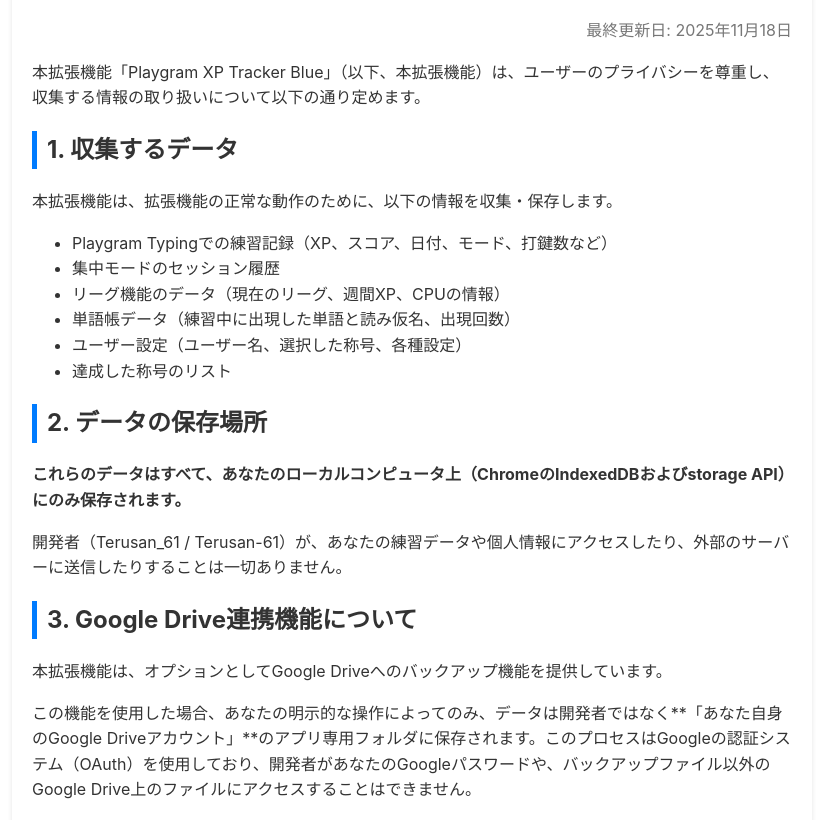
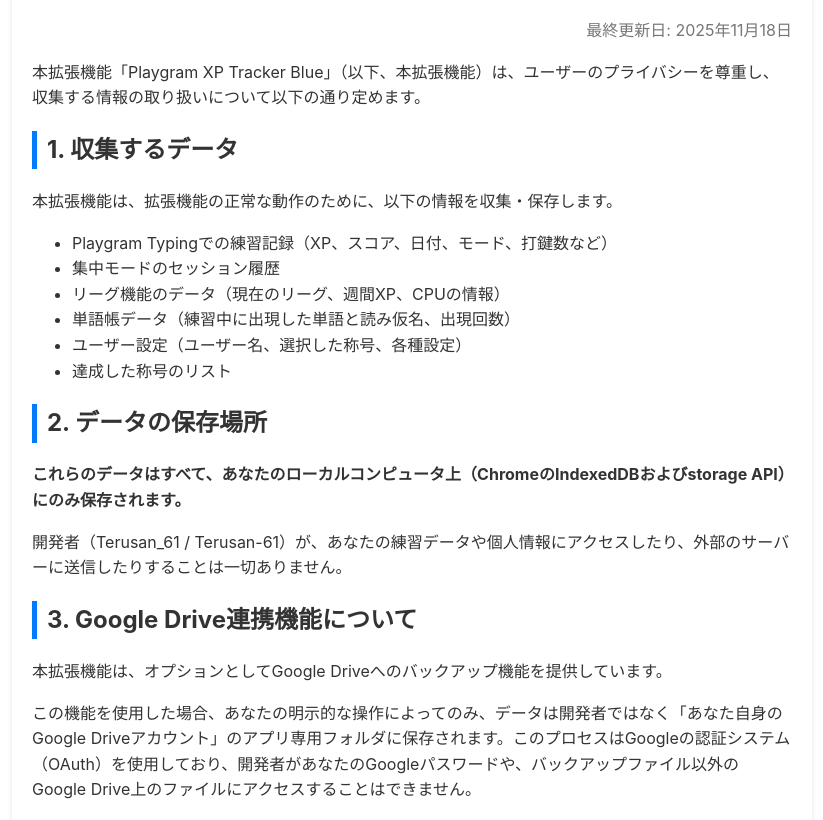
Before and after one commit to Terusan-61/playgram-tracker-privacy, a plain HTML site: page index.html in a window 1280 px wide. Shown: the part 128-948 px from the top of the page, without its empty margins (228-1051 px from the left). Drawn offline with Linux system fonts and the light colour scheme.

Commit message:
Update index.html

```diff
--- a/index.html
+++ b/index.html
@@ -36,7 +36,7 @@
 
         <h2>3. Google Drive連携機能について</h2>
         <p>本拡張機能は、オプションとしてGoogle Driveへのバックアップ機能を提供しています。</p>
-        <p>この機能を使用した場合、あなたの明示的な操作によってのみ、データは開発者ではなく**「あなた自身のGoogle Driveアカウント」**のアプリ専用フォルダに保存されます。このプロセスはGoogleの認証システム（OAuth）を使用しており、開発者があなたのGoogleパスワードや、バックアップファイル以外のGoogle Drive上のファイルにアクセスすることはできません。</p>
+        <p>この機能を使用した場合、あなたの明示的な操作によってのみ、データは開発者ではなく「あなた自身のGoogle Driveアカウント」のアプリ専用フォルダに保存されます。このプロセスはGoogleの認証システム（OAuth）を使用しており、開発者があなたのGoogleパスワードや、バックアップファイル以外のGoogle Drive上のファイルにアクセスすることはできません。</p>
 
         <h2>4. データの使用目的</h2>
         <p>保存されたデータは、以下の目的でのみ使用されます。</p>
```
